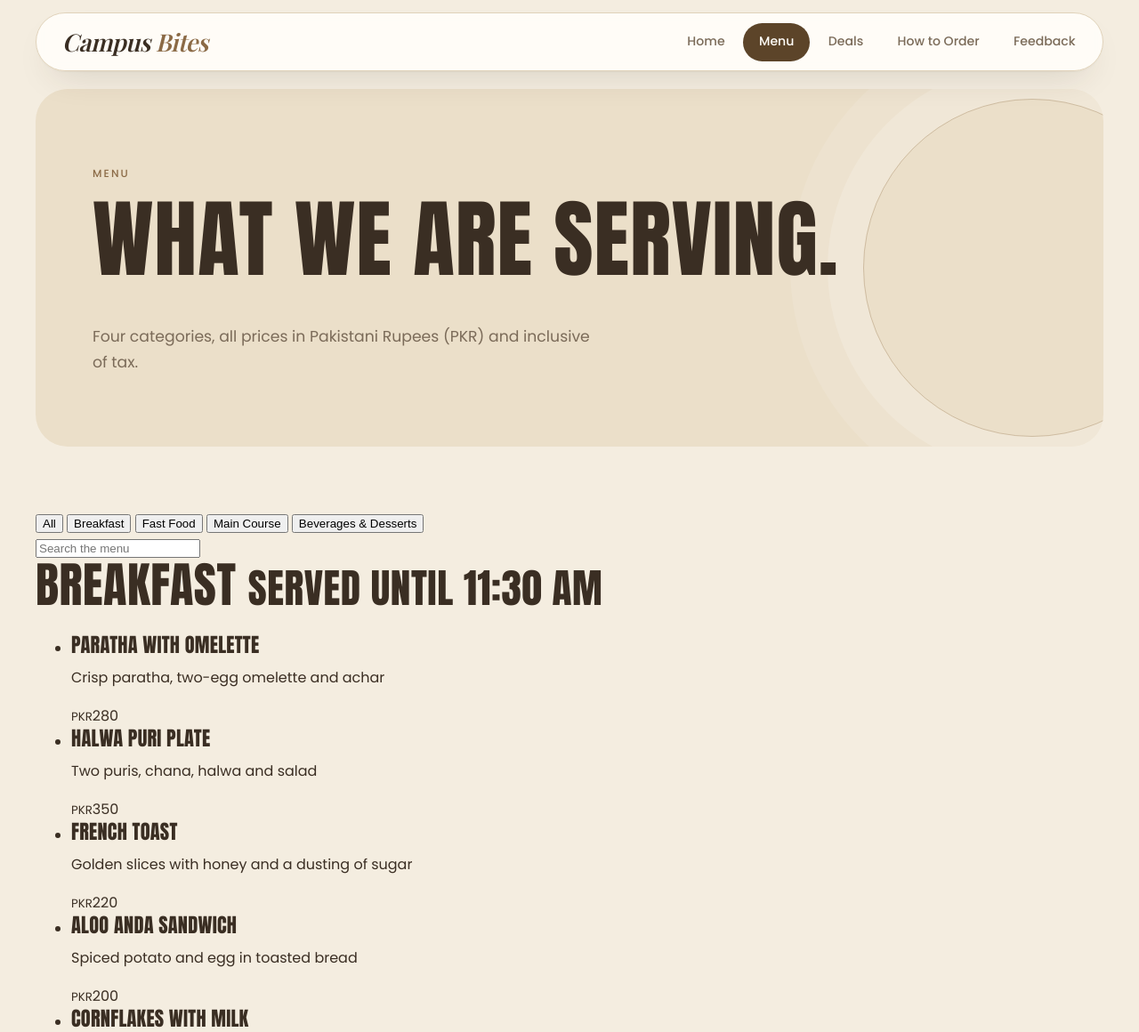
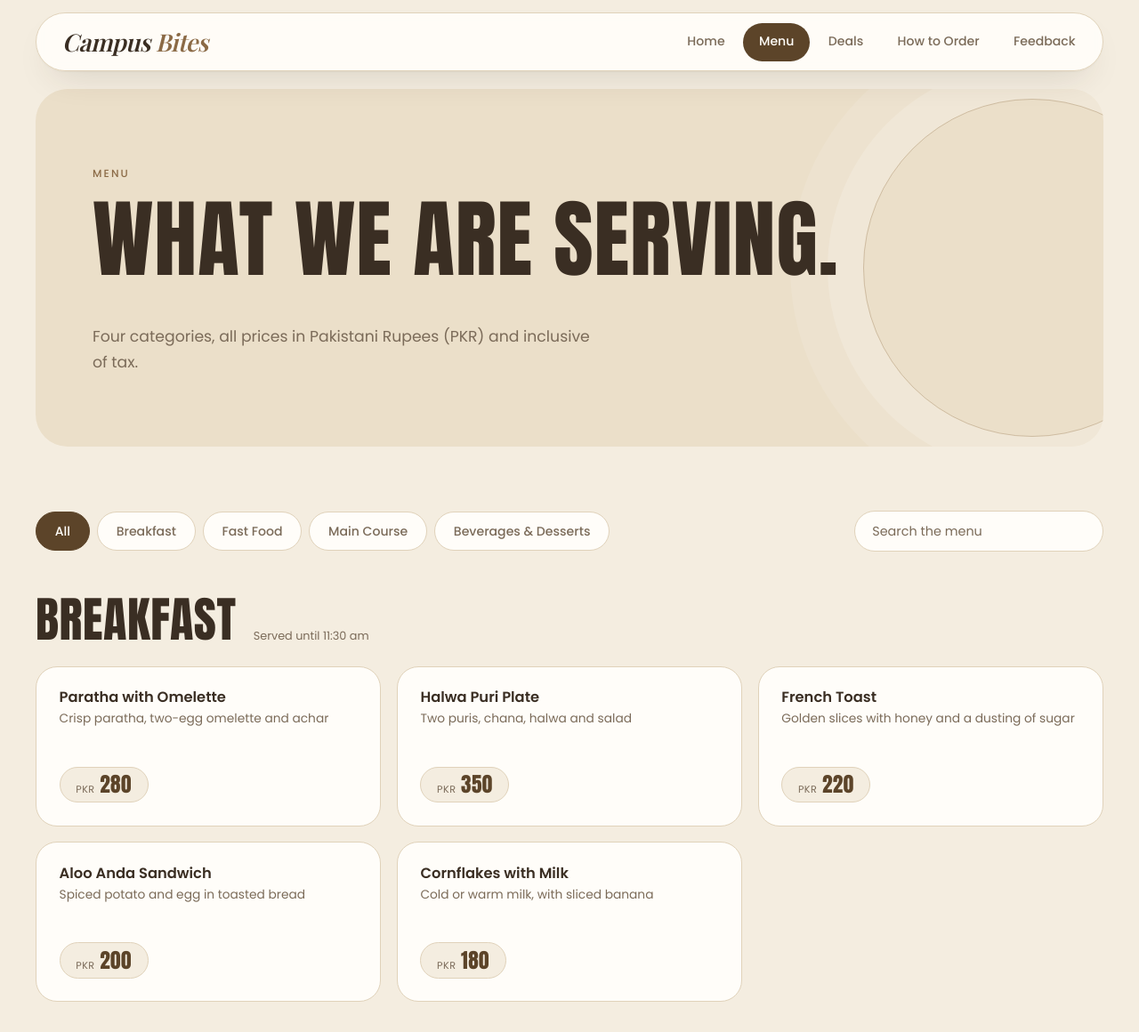
Before and after one commit to sajjal-jamil/campus-cafeteria1, a plain HTML site: page source/menu.html in a window 1280 px wide. Shown: the top 1160 px of the page at 89% size. Drawn offline with nearby package versions, Linux system fonts and the light colour scheme; a web font is replaced by a local one.

Commit message:
Modified Styles/styles.css

```diff
--- a/styles/style.css
+++ b/styles/style.css
@@ -467,70 +467,98 @@ tr.is-today td:first-child { box-shadow: inset 4px 0 0 var(--accent-dark); }
   gap: clamp(2rem, 5vw, 4rem);
   align-items: start;
 }
-/* ---------- Order steps ---------- */
+/* ---------- Menu ---------- */
 
-.steps { list-style: none; margin: 0; padding: 0; counter-reset: step; display: grid; grid-template-columns: repeat(4, 1fr); gap: 1.25rem; }
-.step {
-  counter-increment: step;
+.menu-tools {
+  display: flex;
+  flex-wrap: wrap;
+  gap: 1rem;
+  align-items: center;
+  justify-content: space-between;
+  margin-bottom: 3rem;
+}
+.tabs { display: flex; flex-wrap: wrap; gap: 0.5rem; }
+.tab {
+  font-family: var(--font-body);
+  font-size: 0.88rem;
+  font-weight: 500;
+  padding: 0.65rem 1.3rem;
+  background: var(--surface);
+  color: var(--muted);
+  border: 1px solid var(--line);
+  border-radius: 999px;
+  cursor: pointer;
+  transition: all 0.2s;
+}
+.tab:hover { color: var(--ink); border-color: var(--accent); }
+.tab[aria-pressed="true"] { background: var(--accent-dark); color: var(--surface); border-color: var(--accent-dark); }
+
+.search {
+  font-family: var(--font-body);
+  font-size: 0.9rem;
+  padding: 0.7rem 1.2rem;
+  width: min(100%, 280px);
   background: var(--surface);
   border: 1px solid var(--line);
-  border-radius: var(--radius-lg);
-  padding: 2rem 1.7rem 2.2rem;
-  position: relative;
+  border-radius: 999px;
+  color: var(--ink);
 }
-.step::before {
-  content: counter(step, decimal-leading-zero);
-  display: block;
-  font-family: var(--font-head);
-  font-size: 4rem;
-  line-height: 1;
-  color: var(--tan);
-  margin-bottom: 1rem;
+.search::placeholder { color: var(--muted); }
+
+.menu-category { margin-bottom: 3.5rem; }
+.menu-category h2 {
+  display: flex;
+  align-items: baseline;
+  flex-wrap: wrap;
+  gap: 0.4rem 1.2rem;
+  margin-bottom: 1.5rem;
 }
-.step h3 { font-size: 1.4rem; }
-.step p { font-size: 0.92rem; color: var(--muted); margin: 0; }
+.menu-category h2 small {
+  font-family: var(--font-body);
+  font-size: 0.8rem;
+  font-weight: 400;
+  text-transform: none;
+  color: var(--muted);
+  letter-spacing: 0;
+}
 
-.rush {
+.menu-items {
+  list-style: none;
+  margin: 0;
+  padding: 0;
+  display: grid;
+  grid-template-columns: repeat(3, 1fr);
+  gap: 1.1rem;
+}
+.menu-item {
   display: flex;
-  align-items: center;
-  gap: 1rem;
-  flex-wrap: wrap;
-  padding: 1.2rem 1.6rem;
-  background: var(--bg-soft);
+  flex-direction: column;
+  justify-content: space-between;
+  gap: 1.4rem;
+  min-height: 180px;
+  padding: 1.6rem;
+  background: var(--surface);
   border: 1px solid var(--line);
   border-radius: var(--radius);
-  margin-bottom: 1.5rem;
+  transition: transform 0.25s, box-shadow 0.25s;
 }
-.rush strong { font-weight: 600; }
-.meter { flex: 1; min-width: 140px; height: 8px; border-radius: 99px; background: var(--sand); overflow: hidden; }
-.meter i { display: block; height: 100%; width: 20%; background: var(--ok); border-radius: 99px; transition: width 0.6s, background 0.4s; }
+.menu-item:hover { transform: translateY(-4px); box-shadow: var(--shadow); }
+.menu-item h3 { font-family: var(--font-body); font-size: 1.02rem; font-weight: 600; text-transform: none; margin: 0 0 0.3rem; letter-spacing: 0; }
+.menu-item p { margin: 0; font-size: 0.86rem; color: var(--muted); line-height: 1.55; }
+.price {
+  align-self: flex-start;
+  font-family: var(--font-head);
+  font-size: 1.45rem;
+  letter-spacing: 0.02em;
+  white-space: nowrap;
+  color: var(--accent-dark);
+  background: var(--bg);
+  border: 1px solid var(--line);
+  padding: 0.05rem 1.1rem;
+  border-radius: 999px;
+  line-height: 1.6;
+}
+.price small { font-family: var(--font-body); font-size: 0.7rem; color: var(--muted); margin-right: 0.35rem; }
 
-.rules { list-style: none; margin: 0; padding: 0; }
-.rules li { padding: 0.9rem 0 0.9rem 2rem; position: relative; border-bottom: 1px dashed var(--line); color: var(--muted); }
-.rules li strong { color: var(--ink); font-weight: 600; }
-.rules li::before {
-  content: "";
-  position: absolute;
-  left: 0.15rem;
-  top: 1.45rem;
-  width: 10px;
-  height: 5px;
-  border-left: 2px solid var(--accent);
-  border-bottom: 2px solid var(--accent);
-  transform: rotate(-45deg);
-}
-
-.faq details { background: var(--surface); border: 1px solid var(--line); border-radius: var(--radius); margin-bottom: 0.75rem; }
-.faq summary {
-  cursor: pointer;
-  list-style: none;
-  padding: 1.2rem 1.6rem;
-  font-weight: 500;
-  display: flex;
-  justify-content: space-between;
-  gap: 1rem;
-}
-.faq summary::-webkit-details-marker { display: none; }
-.faq summary::after { content: "+"; font-size: 1.4rem; line-height: 1; color: var(--accent); transition: transform 0.25s; }
-.faq details[open] summary::after { transform: rotate(45deg); }
-.faq details p { padding: 0 1.6rem 1.3rem; margin: 0; color: var(--muted); font-size: 0.95rem; }
+.empty-state { display: none; text-align: center; padding: 3rem 1rem; color: var(--muted); }
+.empty-state.show { display: block; }
```
